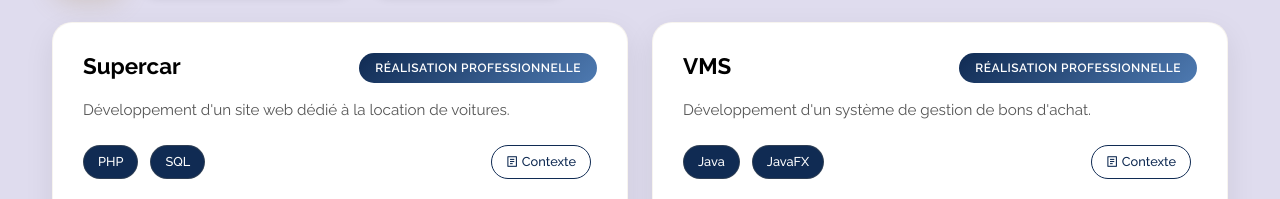
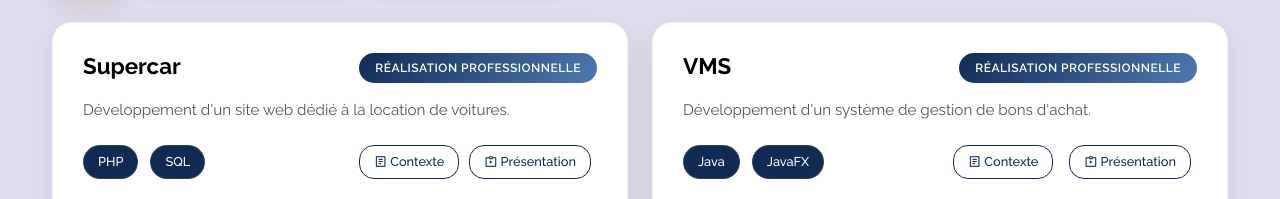
Before and after one commit to carmen-sy/portfolio, a plain HTML site: page index.html in a window 1280 px wide. Shown: the part 3773-3972 px from the top of the page. Drawn offline with nearby package versions, Linux system fonts and the light colour scheme.

Commit message:
feat : rapports (stage no.2 et supercar)

```diff
--- a/assets/css/styles.css
+++ b/assets/css/styles.css
@@ -862,6 +862,19 @@
     transition: all 0.3s ease;
   }
 
+  .tech-btn {
+    display: inline-block;
+    background: #102B53;
+    color: white;
+    padding: 6px 14px;
+    border-radius: 15px;
+    font-size: 0.8rem;
+    font-weight: 500;
+    margin: 3px 6px 3px 0;
+    border: 1px solid rgba(172, 147, 98, 0.2);
+    transition: all 0.3s ease;
+  }
+
   .tech-tag-btn {
     background: transparent;
     color: #102B53;
@@ -1459,7 +1472,7 @@
   }
 
   /* ======== FOOTER ======== */
-  .footer {
+  /* .footer {
     font-family: "Merriweather", sans-serif;
     background-color: #0B1838;
     color: white;
@@ -1473,4 +1486,4 @@
     flex-direction: column;
     align-items: center;
     gap: 10px;
-  }
+  } */
--- a/index.html
+++ b/index.html
@@ -670,11 +670,19 @@
                       <div class="project-tech-btn">
                         <a
                           href="files/Contexte - Supercar.pdf"
-                          class="tech-tag tech-tag-btn"
+                          class="tech-btn tech-tag-btn"
                           target="_blank"
                         >
                           <i class="ri-file-list-2-line"></i>
                           Contexte
+                        </a>
+                        <a
+                          href="files/Présentation - Supercar.pdf"
+                          class="tech-btn tech-tag-btn"
+                          target="_blank"
+                        >
+                          <i class="ri-slideshow-4-line"></i>
+                          Présentation
                         </a>
                       </div>
                     </div>
@@ -693,19 +701,15 @@
                         <i class="ri-arrow-right-circle-line"></i>
                         Admin
                       </a>
-                      <a href="#" class="project-btn project-btn-1">
+                      <a
+                        href="files/Rapport de Projet - Supercar.pdf"
+                        class="project-btn project-btn-1"
+                      >
                         <i class="ri-file-pdf-2-line"></i>
                         Rapport
                       </a>
                     </div>
                     <div class="project-footer-2">
-                      <!-- <a
-                        href="https://www.canva.com/design/DAG48LiNMC0/AVAUoaZj5WPwo-8j8S9gpQ/view?utm_content=DAG48LiNMC0&utm_campaign=designshare&utm_medium=link2&utm_source=uniquelinks&utlId=h6bec3519e3"
-                        class="project-btn project-btn-1"
-                      >
-                        <i class="ri-slideshow-2-line"></i>
-                        Présentation
-                      </a> -->
                       <a
                         href="files/Fiche Descriptive - Supercar.pdf"
                         class="project-btn project-btn-1"
@@ -742,11 +746,18 @@
 
                       <a
                         href="files/Contexte - VMS.pdf"
-                        class="tech-tag tech-tag-btn"
+                        class="tech-btn tech-tag-btn"
                         target="_blank"
                       >
                         <i class="ri-file-list-2-line"></i>
-                        Contexte
+                        Contexte </a
+                      ><a
+                        href="files/Présentation - VMS.pdf"
+                        class="tech-btn tech-tag-btn"
+                        target="_blank"
+                      >
+                        <i class="ri-slideshow-4-line"></i>
+                        Présentation
                       </a>
                     </div>
 
@@ -759,7 +770,7 @@
                         Démo
                       </a>
                       <a
-                        href="files/Rapport de projet - VMS.pdf"
+                        href="files/Rapport de Projet - VMS.pdf"
                         class="project-btn project-btn-1"
                       >
                         <i class="ri-file-pdf-2-line"></i>
@@ -807,21 +818,21 @@
                     </div>
                     <div class="project-footer">
                       <a
-                        href="files/Attestation de Stage - Acensi - Carmen.pdf"
+                        href="files/Attestation de Stage - Acensi.pdf"
                         class="project-btn project-btn-2"
                       >
                         <i class="ri-file-list-fill"></i>
                         Attestation
                       </a>
                       <a
-                        href="files/Bilan de Stage - Acensi - Carmen.pdf"
+                        href="files/Bilan de Stage - Acensi.pdf"
                         class="project-btn project-btn-2"
                       >
                         <i class="ri-file-3-fill"></i>
                         Bilan
                       </a>
                       <a
-                        href="files/Rapport de Stage - Acensi - Carmen.pdf"
+                        href="files/Rapport de Stage - Acensi.pdf"
                         class="project-btn project-btn-2"
                       >
                         <i class="ri-file-pdf-2-fill"></i>
@@ -876,7 +887,7 @@
                         <i class="ri-file-3-fill"></i>
                         Bilan
                       </a>
-                      <a href="#" class="project-btn project-btn-2">
+                      <a href="files/Rapport de Stage - Birger.pdf" class="project-btn project-btn-2">
                         <i class="ri-file-pdf-2-fill"></i>
                         Rapport
                       </a>
```
Also changed, not shown: 4 other files.
